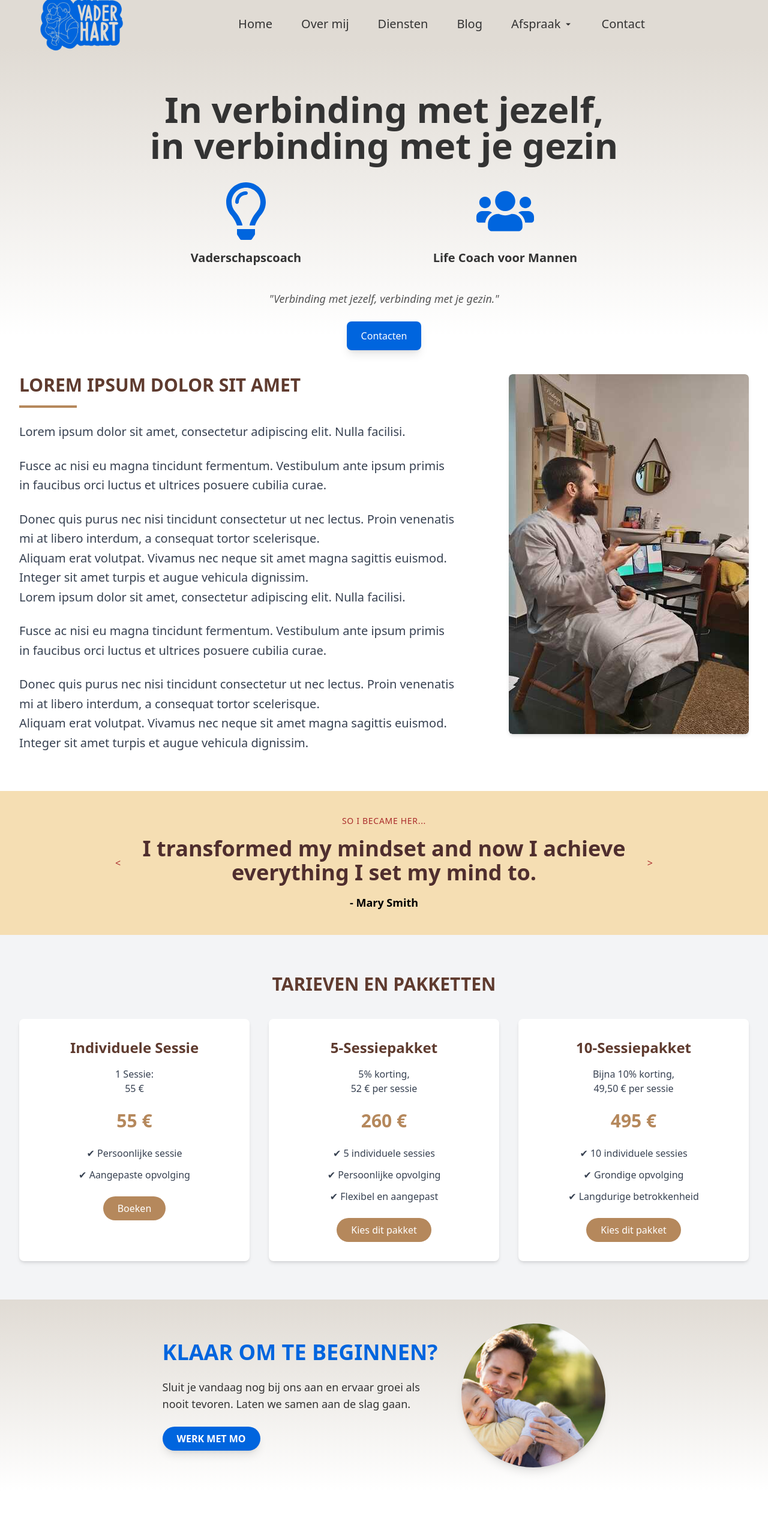
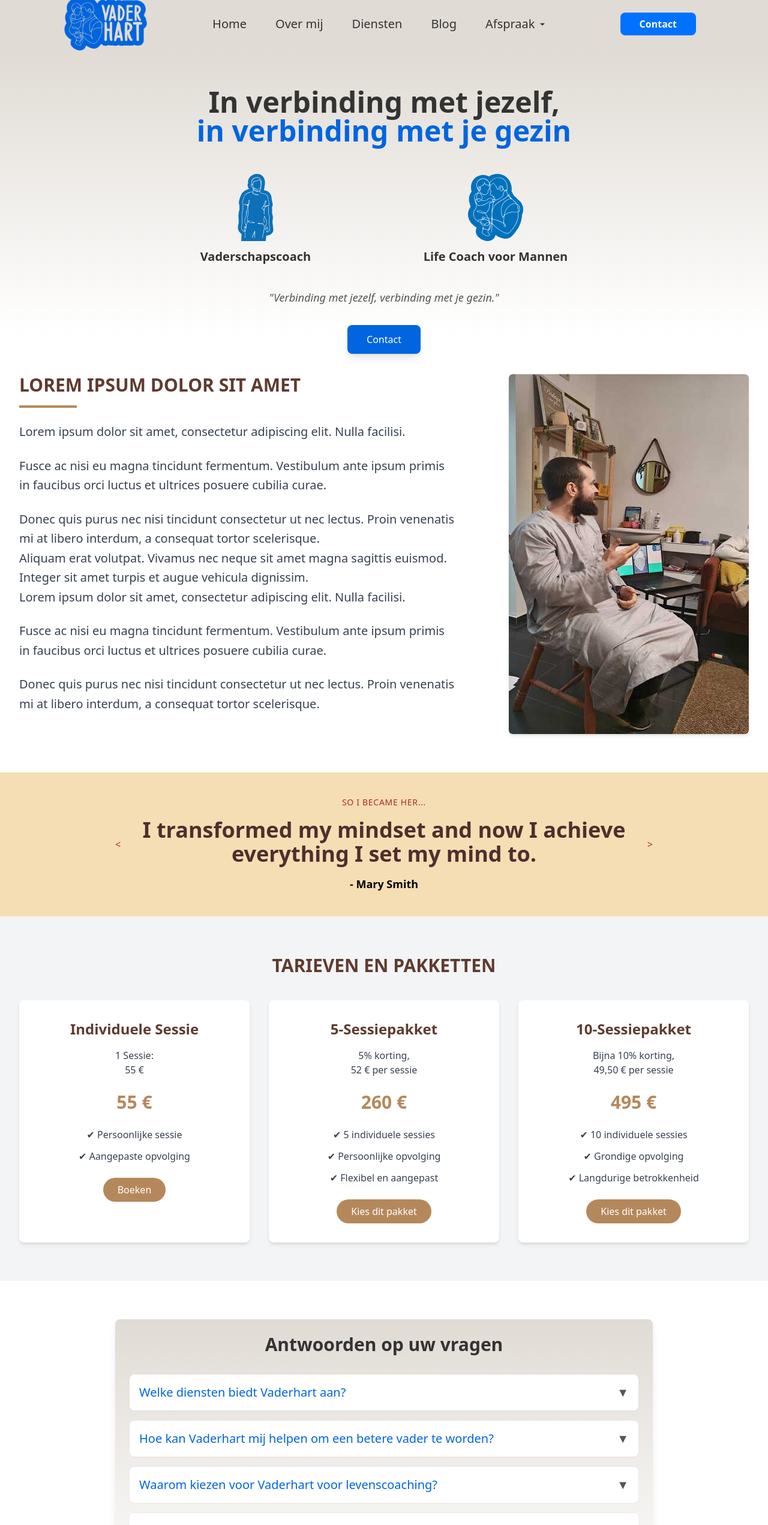
Before and after one commit to mosisgaye/father, a Next.js app: page / in a window 1280 px wide. Shown: the top 2543 px of the page at 60% size. Built offline with nearby package versions, Linux system fonts and the light colour scheme.

Commit message:
Description des modifications

```diff
--- a/app/page.tsx
+++ b/app/page.tsx
@@ -13,8 +13,10 @@ export default function Home() {
       <AboutSection />
       <TestimonialSection />
       <PricingSection />
+      <Faq />
+      <MilitaryStory />
       <CallToAction />
-      <MilitaryStory />
+
 
     </div>
   );
--- a/components/AboutSection.tsx
+++ b/components/AboutSection.tsx
@@ -34,9 +34,7 @@ function AboutSection() {
             <p className="text-xl text-left text-gray-700 leading-relaxed">
               Donec quis purus nec nisi tincidunt consectetur ut nec lectus. Proin venenatis mi at libero interdum, a consequat tortor scelerisque.
             </p>
-            <p className="text-xl text-left text-gray-700 leading-relaxed">
-              Aliquam erat volutpat. Vivamus nec neque sit amet magna sagittis euismod. Integer sit amet turpis et augue vehicula dignissim.
-            </p>
+
           </div>
 
           {/* Image à droite */}
--- a/components/Faq.tsx
+++ b/components/Faq.tsx
@@ -1,53 +1,51 @@
+import React from 'react';
+
 const Faq = () => {
     const faqs = [
         {
-        question: "Quels sont les meilleurs forfaits du moment ?",
+            question: "Welke diensten biedt Vaderhart aan?",
             answer:
-          "Le prix des abonnements et les promotions évoluent en permanence. Concernant les meilleurs forfaits mobile, ils changent chaque semaine avec des séries limitées incluant plusieurs dizaines de Giga d'internet mobile pour moins de 10€, ou encore des forfaits avec des smartphones pas chers voire même offerts.",
+                "Vaderhart biedt coachingdiensten voor mannen en vaders, met persoonlijke begeleiding om een betere verbinding met zichzelf en hun gezin te bevorderen.",
         },
         {
-        question: "Comment Ariase aide-t-il les consommateurs à choisir ?",
+            question: "Hoe kan Vaderhart mij helpen om een betere vader te worden?",
             answer:
-          "Lorem ipsum dolor sit amet, consectetur adipiscing elit. Suspendisse varius enim in eros elementum tristique.",
+                "Onze coaching helpt u om uw waarden en levensdoelen beter te begrijpen, zodat u gezinsbanden kunt versterken en een persoonlijk evenwicht kunt vinden dat bij u past.",
         },
         {
-        question: "Quels sont les principaux services proposés par Ariase ?",
+            question: "Waarom kiezen voor Vaderhart voor levenscoaching?",
             answer:
-          "Lorem ipsum dolor sit amet, consectetur adipiscing elit. Suspendisse varius enim in eros elementum tristique.",
+                "Bij Vaderhart zetten we ons in om hoogwaardige coaching te bieden, gericht op de persoonlijke ontwikkeling van mannen, met tools en middelen die zijn afgestemd op individuele behoeften.",
         },
         {
-        question: "Combien d'économies en changeant d'opérateur ?",
+            question: "Wat zijn de kosten van de diensten van Vaderhart?",
             answer:
-          "Lorem ipsum dolor sit amet, consectetur adipiscing elit. Suspendisse varius enim in eros elementum tristique.",
+                "De tarieven voor de coachingsdiensten van Vaderhart variëren afhankelijk van de specifieke behoeften en de duur van de sessies. Neem contact met ons op voor een persoonlijke offerte.",
         },
         {
-        question: "Ariase est-il indépendant et fiable ?",
+            question: "Is Vaderhart gecertificeerd en betrouwbaar?",
             answer:
-          "Lorem ipsum dolor sit amet, consectetur adipiscing elit. Suspendisse varius enim in eros elementum tristique.",
+                "Vaderhart bestaat uit ervaren en gecertificeerde coaches, die zich inzetten om mannen te begeleiden bij hun persoonlijke en familiale ontwikkeling, met professionaliteit en vertrouwelijkheid.",
         },
     ];
 
     return (
-      <div className="max-w-3xl mx-auto p-6 bg-[#e0dbd4] text-[#000] rounded-lg shadow-md">
-        <h2 className="text-2xl font-semibold text-[#111] mb-6">
-          Les réponses à vos questions
+        <div className="max-w-4xl mx-auto p-6 bg-gradient-to-b from-[#e0dbd4] to-[#ffffff] text-[#333] rounded-lg shadow-lg my-10 md:my-16">
+            <h2 className="text-3xl font-bold text-center mb-8 text-[#333]">
+                Antwoorden op uw vragen
             </h2>
-        <div className="space-y-4 divide-y divide-white divide-opacity-100">
+            <div className="space-y-4 divide-y divide-gray-200">
                 {faqs.map((faq, index) => (
                     <details
                         key={index}
-              className="group border-gray-300 py-4 cursor-pointer"
-              style={{
-                borderBottomWidth: 'calc(2px * var(--tw-divide-y-reverse))',
-                borderTopWidth: 'calc(2px * (1 - var(--tw-divide-y-reverse)))',
-                borderColor: 'rgb(255 255 255 / 1)', // Ajuster la transparence si nécessaire
-              }}
+                        className="group p-4 bg-white rounded-lg shadow-sm transition-transform duration-300 hover:scale-105"
                     >
-              <summary className="text-lg font-medium text-[#111]">
+                        <summary className="text-lg md:text-xl font-medium text-[#0065de] cursor-pointer flex justify-between items-center">
                             {faq.question}
+                            <span className="text-[#555] group-open:rotate-180 transition-transform duration-300">▼</span>
                         </summary>
-              <div className="transition-max-height max-h-0 overflow-hidden duration-500 ease-in-out group-open:max-h-96">
-                <p className="py-2 text-[#111]">{faq.answer}</p>
+                        <div className="mt-3 overflow-hidden transition-max-height duration-500 ease-in-out group-open:max-h-96">
+                            <p className="pt-2 text-[#555] leading-relaxed">{faq.answer}</p>
                         </div>
                     </details>
                 ))}
--- a/components/Footer.tsx
+++ b/components/Footer.tsx
@@ -4,35 +4,35 @@ const Footer = () => {
   return (
     <footer className="bg-[#e0dbd4] py-8">
       <div className="container mx-auto px-6">
-        <div className="flex flex-col md:flex-row items-center justify-between space-y-4 md:space-y-0">
-          {/* Section © 2024 ComparePrix alignée à gauche */}
-          <div className="flex flex-1 justify-start">
-            <p className="text-lg text-black font-medium hover:text-[#0070bb] transition-all duration-300">
-              © 2024 ComparePrix.
+        <div className="flex flex-col md:flex-row items-center justify-between space-y-6 md:space-y-0">
+          {/* Section © 2024 Vaderhart alignée à gauche */}
+          <div className="flex flex-1 justify-center md:justify-start">
+            <p className="text-base md:text-lg text-black font-medium hover:text-[#0070bb] transition-all duration-300">
+              © 2024 Vaderhart Alle rechten voorbehouden.
             </p>
           </div>
 
-          {/* Section centrale avec Mentions légales, Conditions générales, et Cookies */}
-          <div className="flex items-center justify-center gap-8">
+          {/* Section centrale avec liens */}
+          <div className="flex flex-col md:flex-row items-center justify-center gap-4 md:gap-8">
             <Link href="/mentions-legales">
-              <div className="text-lg text-black font-medium transition-all duration-300 hover:text-[#0070bb]">
-                Mentions légales
+              <div className="text-base md:text-lg text-black font-medium transition-all duration-300 hover:text-[#0070bb]">
+                Juridische kennisgeving
               </div>
             </Link>
             <Link href="/condition-generale">
-              <div className="text-lg text-black font-medium transition-all duration-300 hover:text-[#0070bb]">
-                Conditions générales
+              <div className="text-base md:text-lg text-black font-medium transition-all duration-300 hover:text-[#0070bb]">
+                Algemene voorwaarden
               </div>
             </Link>
             <Link href="/cookies">
-              <div className="text-lg text-black font-medium transition-all duration-300 hover:text-[#0070bb]">
+              <div className="text-base md:text-lg text-black font-medium transition-all duration-300 hover:text-[#0070bb]">
                 Cookies
               </div>
             </Link>
           </div>
 
           {/* Section GDPR alignée à droite */}
-          <div className="flex flex-1 justify-end">
+          <div className="flex flex-1 justify-center md:justify-end">
             <a
               href="https://gdprinfo.eu/"
               target="_blank"
@@ -41,8 +41,8 @@ const Footer = () => {
             >
               <img
                 src="/images/gdpr.svg"
-                alt="Logo GDPR"
-                className="w-10 h-10 object-contain hover:opacity-80 transition-opacity duration-300"
+                alt="GDPR Logo"
+                className="w-8 h-8 md:w-10 md:h-10 object-contain hover:opacity-80 transition-opacity duration-300"
               />
             </a>
           </div>
--- a/components/Header.tsx
+++ b/components/Header.tsx
@@ -14,14 +14,14 @@ export default function Header() {
   return (
     <header className="top-0 z-50 bg-[#e0dbd4] text-[#333] px-4 h-12 md:px-10 md:h-20 flex items-center justify-between">
       {/* Logo */}
-      <div className="flex items-center">
+      <div className="flex mx-10">
         <Link href="/" aria-label="Retourner à l'accueil ComparePrix">
           <Image className="w-44 md:w-60 lg:w-48" width={200} height={160} src="/images/logo.png" alt="Logo vaderhart" />
         </Link>
       </div>
 
       {/* Navigation Links for desktop */}
-      <div className="hidden xl:flex space-x-8 lg:space-x-12 px-20 flex-grow items-center justify-center text-xl font-semibold">
+      <div className="hidden xl:flex space-x-8 lg:space-x-12 flex-grow items-center justify-center text-xl font-semibold">
         <Link href="/" className="py-2 hover:text-[#663d2e] font-medium">Home</Link>
         <Link href="/about" className="py-2 hover:text-[#663d2e] font-medium">Over mij</Link>
         <Link href="/services" className="py-2 hover:text-[#663d2e] font-medium">Diensten</Link>
@@ -52,8 +52,11 @@ export default function Header() {
             <Link href="/agenda" className="block px-4 py-2 hover:bg-[#e0dbd4]">Agenda</Link>
           </div>
         </div>
+      </div>
 
-        <Link href="/contact" className="py-2 hover:text-[#663d2e] font-medium">Contact</Link>
+      {/* Contact Button */}
+      <div className="hidden xl:block">
+        <Link href="/contact" className="py-2 px-8 mx-20 bg-[#0072ff] text-white rounded-lg hover:bg-[#005bb5] transition-all duration-200 font-semibold">Contact</Link>
       </div>
 
       {/* Hamburger Menu for mobile */}
@@ -123,7 +126,8 @@ export default function Header() {
               )}
             </div>
 
-            <Link href="/contact" className="py-2 hover:text-[#663d2e] font-medium">Contact</Link>
+            {/* Contact Button in Mobile Menu */}
+            <Link href="/contact" className="py-2 px-4 bg-[#0072ff] text-white rounded-lg font-semibold">Contact</Link>
           </nav>
         </div>
       </div>
--- a/components/Hero.tsx
+++ b/components/Hero.tsx
@@ -1,33 +1,35 @@
 import React from 'react';
 import { FaUsers, FaRegLightbulb } from 'react-icons/fa';
-import '@/app/globals.css'
+import '@/app/globals.css';
 
 const Hero: React.FC = () => {
     return (
-        <div className="flex flex-col items-center justify-center h-[60vh] bg-gradient-to-b from-[#e0dbd4] to-[#ffffff] pt-24 md:pt-24 md:px-8 ">
-            <h1 className="text-4xl md:text-6xl font-bold mb-8 text-center text-[#333] transition transform duration-500 hover:scale-105">
+        <div className="flex flex-col items-center justify-center h-[75vh] md:h-[60vh] bg-gradient-to-b from-[#e0dbd4] to-[#ffffff] pt-20 px-4 md:pt-24 md:px-8">
+            <h1 className="text-3xl md:text-5xl font-bold mb-6 md:mb-8 text-center text-[#333] transition-transform duration-500 hover:scale-105 leading-snug">
                 In verbinding met jezelf, <br />
-                <span className="">in verbinding met je gezin</span>
+                <span className="text-[#0065de]">in verbinding met je gezin</span>
+            </h1>
 
-            </h1>
-            <div className="flex flex-col md:flex-row justify-around w-full max-w-4xl px-4">
-                <div className="flex flex-col items-center transition-transform duration-300 hover:scale-105 mb-6 md:mb-0">
-                    <FaRegLightbulb className="w-24 h-24 mb-4 text-[#0065de]" />
-                    <h2 className="text-xl font-semibold text-[#333] text-center">Vaderschapscoach</h2>
+            <div className="flex flex-col md:flex-row justify-around items-center w-full max-w-3xl space-y-6 md:space-y-0 md:space-x-8 mt-4">
+                <div className="flex flex-col items-center transition-transform duration-300 hover:scale-105">
+                    <img src="/images/vader.svg" alt="Vaderschapscoach" className="w-20 h-20 md:w-28 md:h-28 mb-3"/>
+                    <h2 className="text-lg md:text-xl font-semibold text-[#333] text-center">Vaderschapscoach</h2>
                 </div>
                 <div className="flex flex-col items-center transition-transform duration-300 hover:scale-105">
-                    <FaUsers className="w-24 h-24 mb-4 text-[#0065de]" />
-                    <h2 className="text-xl font-semibold text-[#333] text-center">Life Coach voor Mannen</h2>
+                    <img src="/images/Vadermetkind.svg" alt="Life Coach voor Mannen" className="w-20 h-20 md:w-28 md:h-28 mb-3"/>
+                    <h2 className="text-lg md:text-xl font-semibold text-[#333] text-center">Life Coach voor Mannen</h2>
                 </div>
             </div>
-            <blockquote className="mt-10 text-lg italic text-center text-[#555] px-4">
+
+            <blockquote className="mt-8 md:mt-10 text-base md:text-lg italic text-center text-[#555] px-4 md:px-0 max-w-2xl">
                 "Verbinding met jezelf, verbinding met je gezin."
             </blockquote>
+
             <a
                 href="#contact"
-                className="mt-6 px-6 py-3 text-white bg-[#0065de] rounded-lg shadow-lg hover:bg-[#0056b3] transition duration-300"
+                className="mt-8 px-6 py-3 md:px-8 md:py-3 text-sm md:text-base text-white bg-[#0065de] rounded-lg shadow-lg hover:bg-[#0056b3] transition-colors duration-300"
             >
-                Contacten
+                Contact
             </a>
         </div>
     );
--- a/components/MilitaryStory.tsx
+++ b/components/MilitaryStory.tsx
@@ -45,9 +45,7 @@ function MilitaryStory() {
             <p className="text-xl text-left text-gray-700 leading-relaxed">
               Donec quis purus nec nisi tincidunt consectetur ut nec lectus. Proin venenatis mi at libero interdum, a consequat tortor scelerisque.
             </p>
-            <p className="text-xl text-left text-gray-700 leading-relaxed">
-              Aliquam erat volutpat. Vivamus nec neque sit amet magna sagittis euismod. Integer sit amet turpis et augue vehicula dignissim.
-            </p>
+
           </div>
 
 
```
Also changed, not shown: public/images/Vadermetkind.svg (added), public/images/vader.svg (added). Lines whose indentation alone changed are shown as unchanged.
